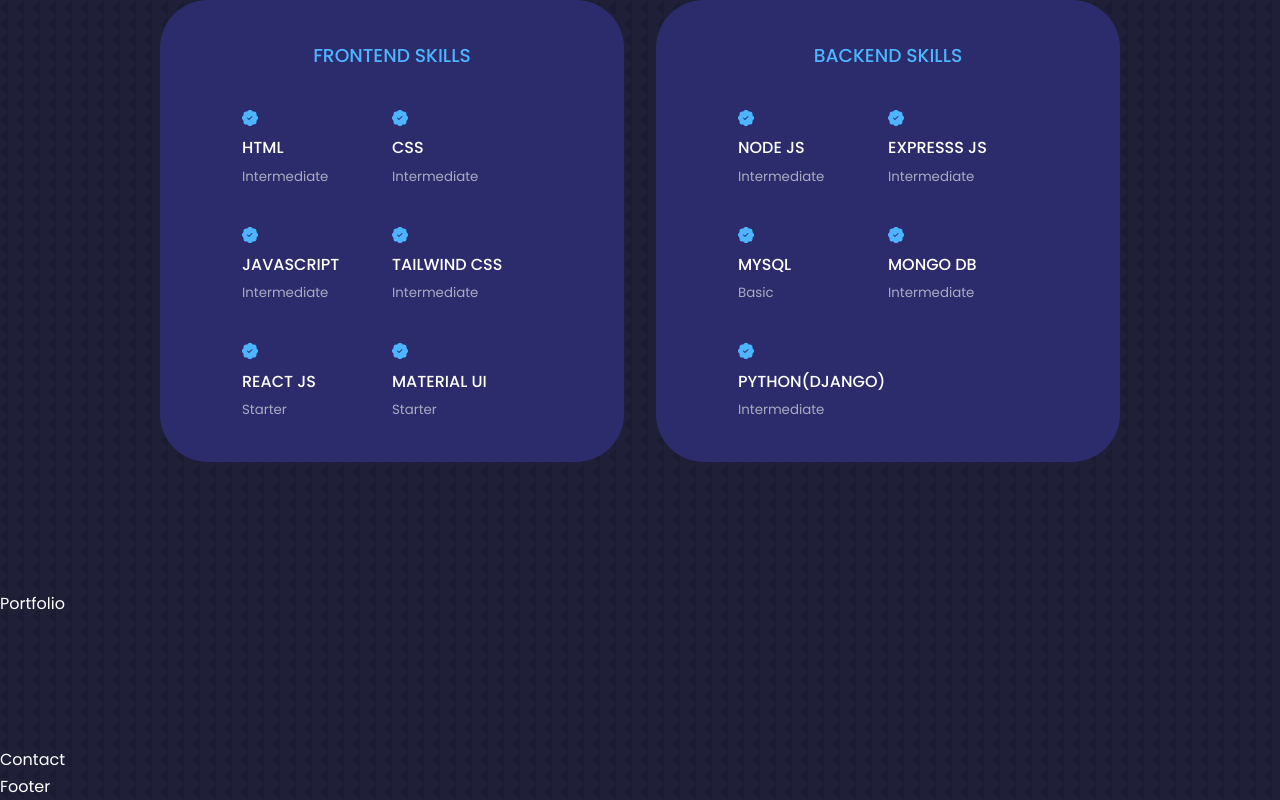
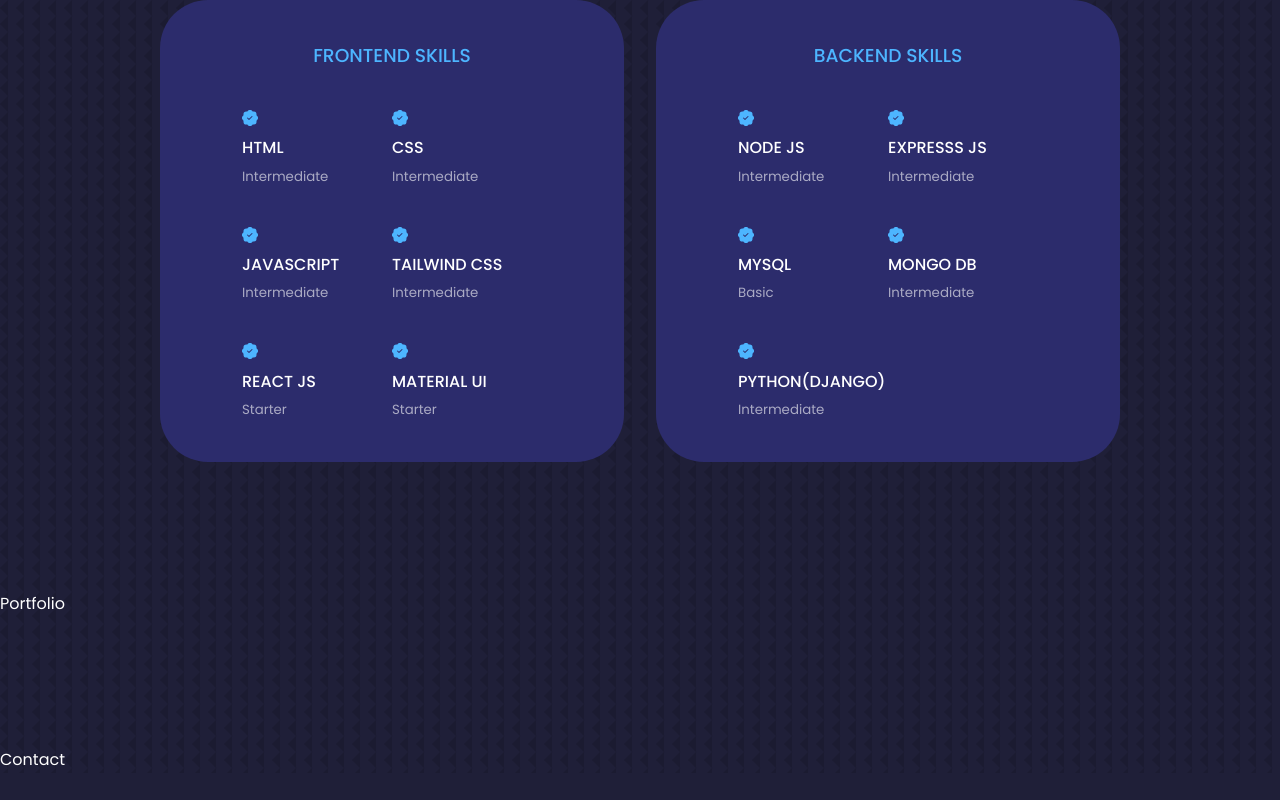
Before and after one commit to pgs17/pgs17.PORTFOLIO_WEBSITE, a React (Create React App) app: page / in a window 1280 px wide. Shown: the part 1936-2736 px from the top of the page. After the commit the page ends 2709 px from the top, so only its background shows below. Built offline with nearby package versions, Linux system fonts and the light colour scheme.

Commit message:
Main Content

```diff
--- a/src/App.jsx
+++ b/src/App.jsx
@@ -1,13 +1,10 @@
-import React, { useState } from 'react'
+import React from 'react'
 import Header from './components/Header/Header'
 import Navbar from './components/Navbar/Navbar'
 import About from './components/About/About'
 import Experience from './components/Experience/Experience'
-
 import Portfolio from './components/Portfolio/Portfolio'
-
 import Contact from './components/Contact/Contact'
-import Footer from './components/Footer/Footer'
 
 
 
@@ -24,7 +21,6 @@
     <Experience />
     < Portfolio />
     <Contact />
-   <Footer/>
    </div>
 
   )
```
